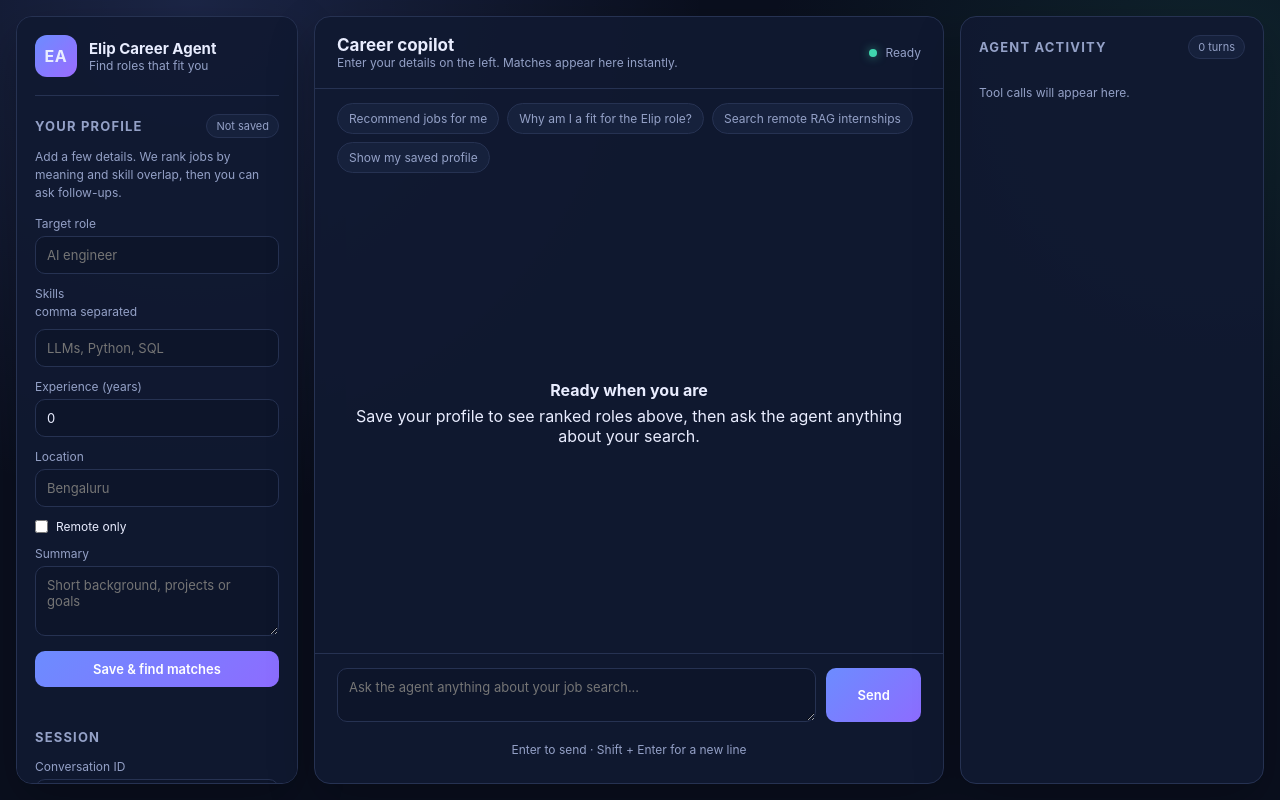
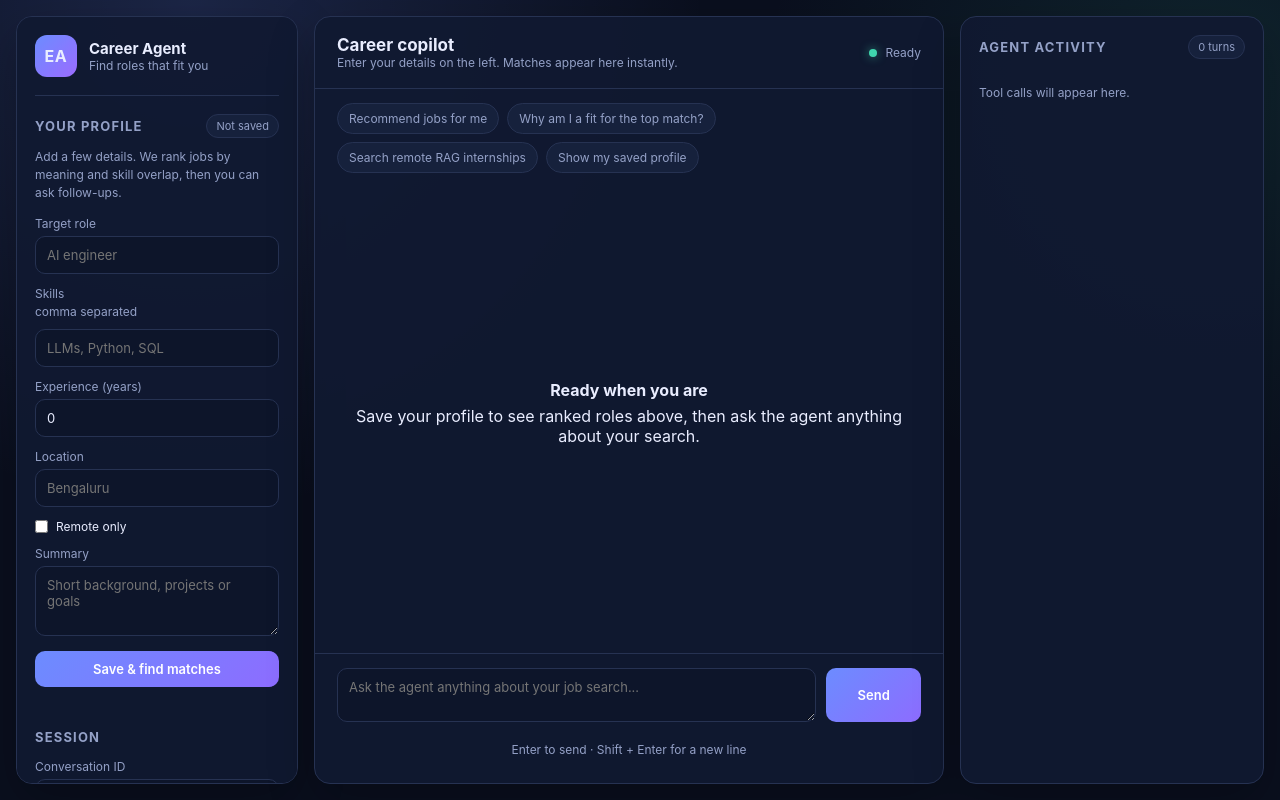
Before and after one commit to vinithwade/career-match, a website: page public/index.html in a window 1280 px wide. Drawn offline with Linux system fonts and the light colour scheme.

Commit message:
Rename app to Career Agent

```diff
--- a/agent.ts
+++ b/agent.ts
@@ -26,7 +26,7 @@ export interface AgentResult {
 
 const config: GenerateContentConfig = {
   systemInstruction:
-    "You are Elip's AI career agent. Use save_profile when the user shares their background or preferences. " +
+    "You are a career agent. Use save_profile when the user shares their background or preferences. " +
     "When the user asks which jobs fit them or asks for recommendations, always call match_jobs; do not answer from get_profile alone. " +
     "Use search_jobs for exploratory queries that are not tied to a saved profile, and get_profile only when asked about the profile itself. " +
     "Use get_job for details, and get_weather or bash only when explicitly relevant. " +
--- a/public/index.html
+++ b/public/index.html
@@ -3,7 +3,7 @@
   <head>
     <meta charset="utf-8" />
     <meta name="viewport" content="width=device-width, initial-scale=1" />
-    <title>Elip Career Agent</title>
+    <title>Career Agent</title>
     <link rel="stylesheet" href="/styles.css" />
   </head>
   <body>
@@ -12,7 +12,7 @@
         <div class="brand">
           <div class="brand-mark">EA</div>
           <div>
-            <h1>Elip Career Agent</h1>
+            <h1>Career Agent</h1>
             <p>Find roles that fit you</p>
           </div>
         </div>
@@ -64,7 +64,7 @@
 
         <div class="suggestions" id="suggestions">
           <button class="chip">Recommend jobs for me</button>
-          <button class="chip">Why am I a fit for the Elip role?</button>
+          <button class="chip">Why am I a fit for the top match?</button>
           <button class="chip">Search remote RAG internships</button>
           <button class="chip">Show my saved profile</button>
         </div>
```
